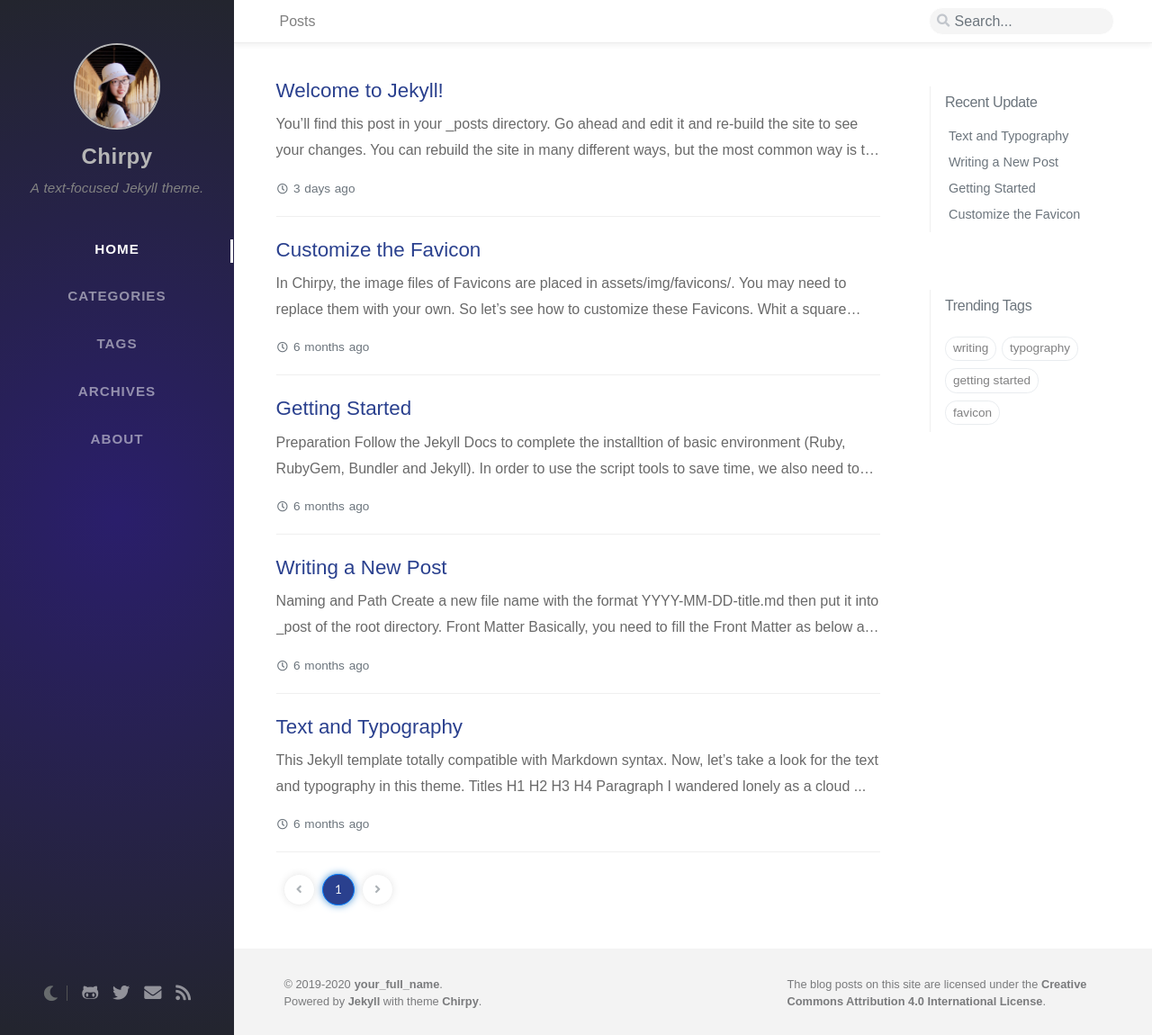
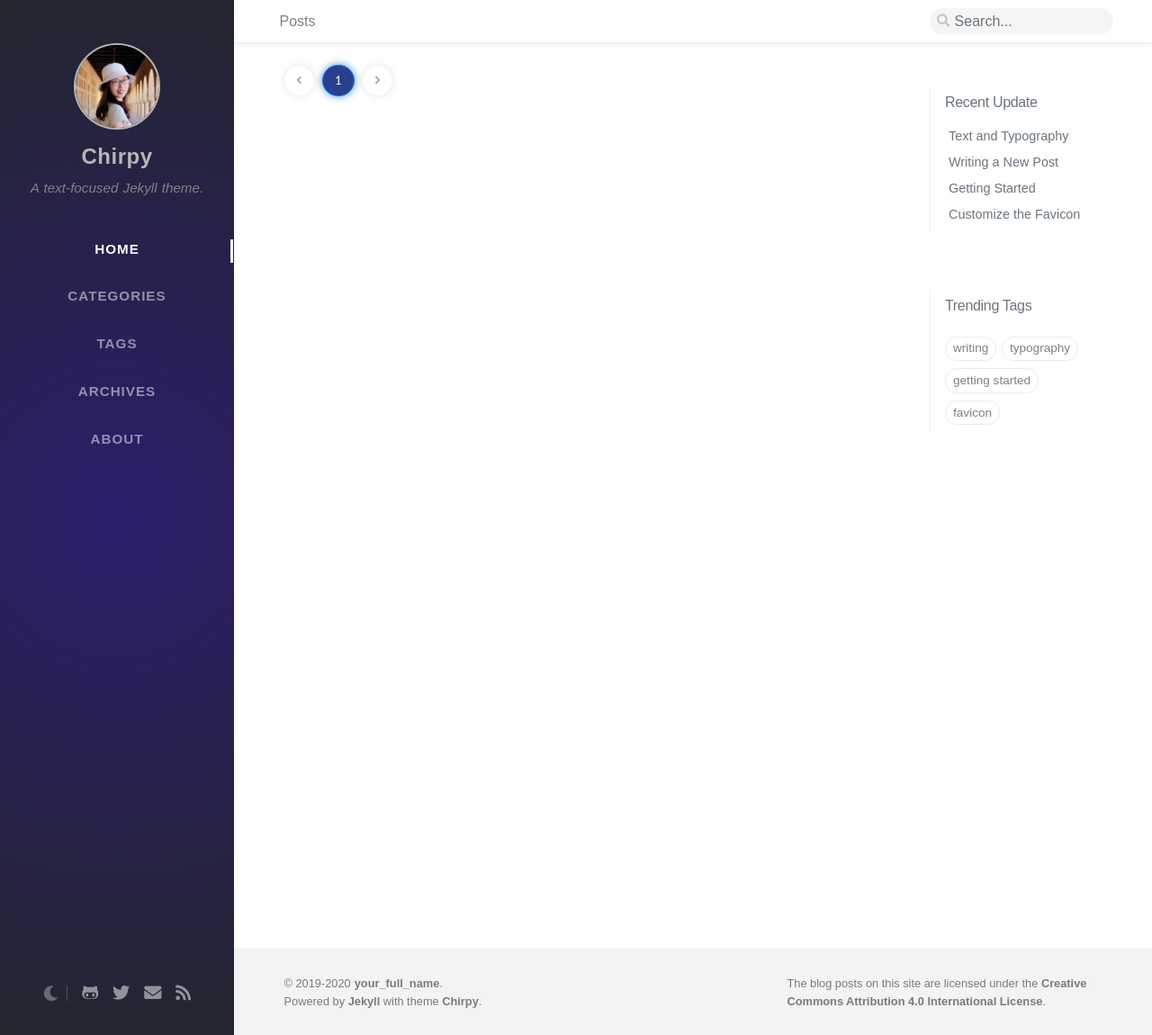
Before and after one commit to IrisWangHe/IrisWangHe.github.io, a Jekyll site: the page built from index.html, in a window 1280 px wide and 1150 px high. Shown: the whole window at 90% size. Built offline with Jekyll 4.4.1, drawn with Linux system fonts in a browser that asks for light colours; nearby versions of some CDN libraries; some web fonts are replaced; the list of posts is cut into pages by our own code; comment, search, counter and statistics services are not loaded.

Commit message:
try modify home

```diff
--- a/_layouts/home.html
+++ b/_layouts/home.html
@@ -8,7 +8,7 @@ layout: page
 ---
 
 {% include date-format.html %}
-
+<!--
 <div id="post-list">
   {% for post in paginator.posts %}
   <div class="post-preview">
@@ -39,7 +39,7 @@ layout: page
   </div> <!-- .post-review -->
   {% endfor %}
 </div> <!-- #post-list -->
-
+-->
 {% if paginator.total_pages > 0 %}
 <ul class="pagination mt-4 mb-0 pl-lg-2">
   <!-- left arrow -->
--- a/myblog/_posts/2020-02-14-welcome-to-jekyll.markdown
+++ /dev/null
@@ -1,29 +0,0 @@
----
-layout: post
-title:  "Welcome to Jekyll!"
-date:   2020-02-14 23:53:41 +0800
-categories: jekyll update
----
-You’ll find this post in your `_posts` directory. Go ahead and edit it and re-build the site to see your changes. You can rebuild the site in many different ways, but the most common way is to run `jekyll serve`, which launches a web server and auto-regenerates your site when a file is updated.
-
-Jekyll requires blog post files to be named according to the following format:
-
-`YEAR-MONTH-DAY-title.MARKUP`
-
-Where `YEAR` is a four-digit number, `MONTH` and `DAY` are both two-digit numbers, and `MARKUP` is the file extension representing the format used in the file. After that, include the necessary front matter. Take a look at the source for this post to get an idea about how it works.
-
-Jekyll also offers powerful support for code snippets:
-
-{% highlight ruby %}
-def print_hi(name)
-  puts "Hi, #{name}"
-end
-print_hi('Tom')
-#=> prints 'Hi, Tom' to STDOUT.
-{% endhighlight %}
-
-Check out the [Jekyll docs][jekyll-docs] for more info on how to get the most out of Jekyll. File all bugs/feature requests at [Jekyll’s GitHub repo][jekyll-gh]. If you have questions, you can ask them on [Jekyll Talk][jekyll-talk].
-
-[jekyll-docs]: https://jekyllrb.com/docs/home
-[jekyll-gh]:   https://github.com/jekyll/jekyll
-[jekyll-talk]: https://talk.jekyllrb.com/
--- a/myblog/about.markdown
+++ /dev/null
@@ -1,18 +0,0 @@
----
-layout: page
-title: About
-permalink: /about/
----
-
-This is the base Jekyll theme. You can find out more info about customizing your Jekyll theme, as well as basic Jekyll usage documentation at [jekyllrb.com](https://jekyllrb.com/)
-
-You can find the source code for Minima at GitHub:
-[jekyll][jekyll-organization] /
-[minima](https://github.com/jekyll/minima)
-
-You can find the source code for Jekyll at GitHub:
-[jekyll][jekyll-organization] /
-[jekyll](https://github.com/jekyll/jekyll)
-
-
-[jekyll-organization]: https://github.com/jekyll
--- a/myblog/index.markdown
+++ /dev/null
@@ -1,6 +0,0 @@
----
-# Feel free to add content and custom Front Matter to this file.
-# To modify the layout, see https://jekyllrb.com/docs/themes/#overriding-theme-defaults
-
-layout: home
----
```
Also changed, not shown: myblog/404.html (deleted, +0 -25 lines), myblog/Gemfile (deleted, +0 -29 lines), myblog/_config.yml (deleted, +0 -55 lines), myblog/Gemfile.lock (deleted), 5 other files.
